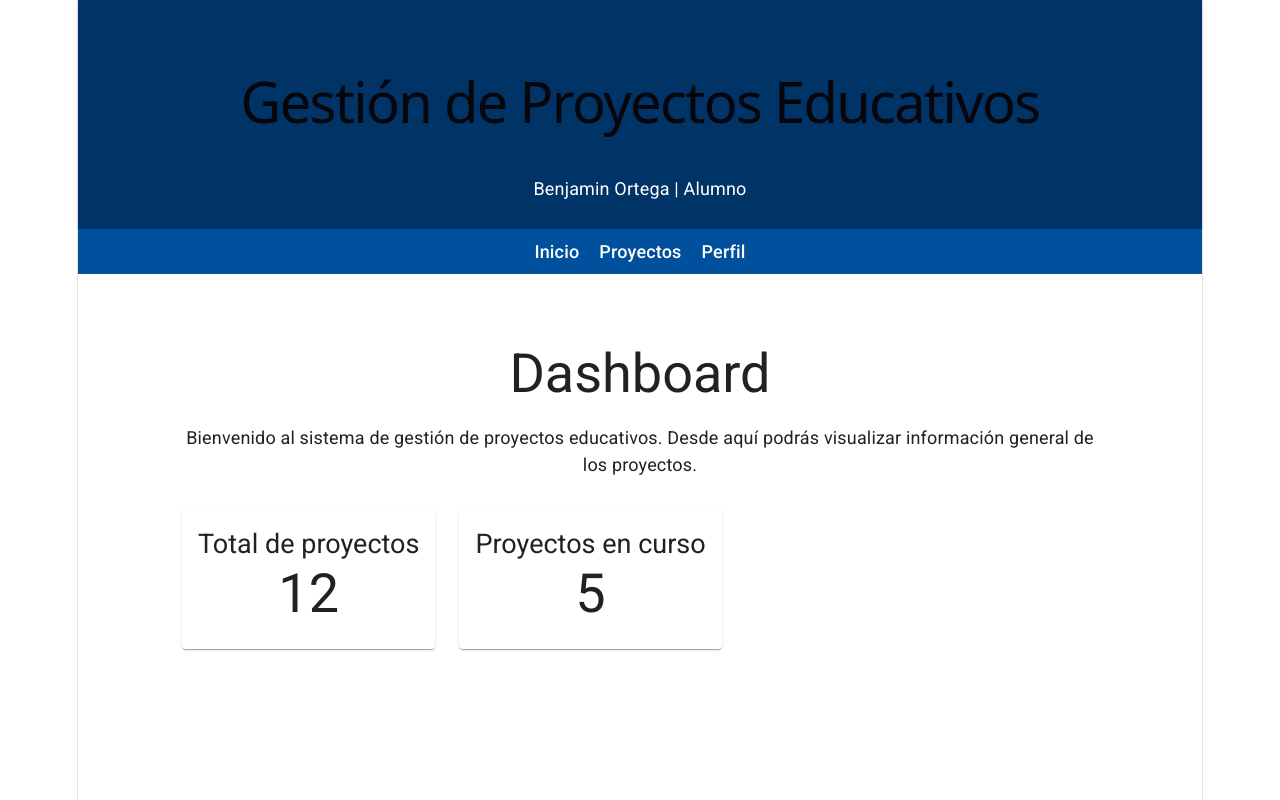
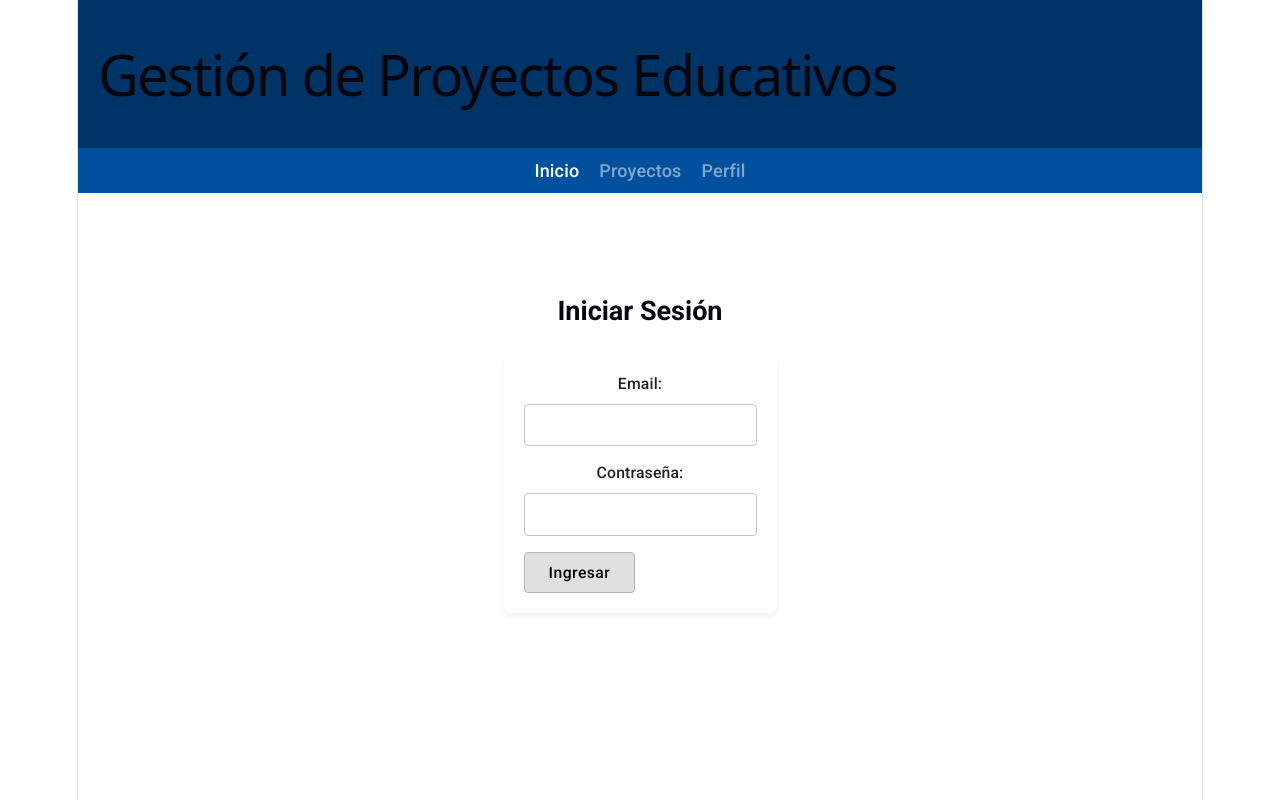
Before and after one commit to mmariotti08/pv_tp3_Grupo6, a React (Vite) app in the folder my-app/: page / in a window 1280 px wide. Shown: the top 800 px of the page. Built offline with nearby package versions, Linux system fonts and the light colour scheme.

Commit message:
Agregue Login, Logout, y corecciones  Marcos Saldaño

```diff
--- a/my-app/src/App.jsx
+++ b/my-app/src/App.jsx
@@ -1,4 +1,5 @@
-import { Routes, Route } from "react-router-dom";
+import { useContext } from "react";
+import { Routes, Route, Navigate } from "react-router-dom";
 import "./css/styles.css";
 import Header from "./components/Header";
 import Nav from "./components/Nav";
@@ -7,27 +8,45 @@ import DetalleProyecto from "./views/DetalleProyecto";
 import Footer from "./components/Footer";
 import Dashboard from "./views/Dashboard";
 import PerfilUsuario from "./views/PerfilUsuario";
-import { UsuarioProvider } from "./context/UsuarioContext";
+import { UsuarioContext, UsuarioProvider } from "./context/UsuarioContext";
 
-const App = () => {
+const AppContenido = () => {
+    const { usuario } = useContext(UsuarioContext);
+
     return (
-        <UsuarioProvider>
         <>
-            <Header/>
+            <Header />
             <Nav />
 
             <main>
                 <Routes>
                     <Route path="/" element={<Dashboard />} />
                     <Route path="/dashboard" element={<Dashboard />} />
-                    <Route path="/proyectos" element={<ListaProyectos />} />
-                    <Route path="/proyectos/:id" element={<DetalleProyecto />} />
-                    <Route path="/perfil" element={<PerfilUsuario />} />
+
+                    <Route
+                        path="/proyectos"
+                        element={usuario ? <ListaProyectos /> : <Navigate to="/" />}
+                    />
+                    <Route
+                        path="/proyectos/:id"
+                        element={usuario ? <DetalleProyecto /> : <Navigate to="/" />}
+                    />
+                    <Route
+                        path="/perfil"
+                        element={usuario ? <PerfilUsuario /> : <Navigate to="/" />}
+                    />
                 </Routes>
             </main>
 
             <Footer />
         </>
+    );
+};
+
+const App = () => {
+    return (
+        <UsuarioProvider>
+            <AppContenido />
         </UsuarioProvider>
     );
 };
--- a/my-app/src/components/Header.jsx
+++ b/my-app/src/components/Header.jsx
@@ -1,17 +1,42 @@
 import { useContext } from "react";
 import { UsuarioContext } from "../context/UsuarioContext";
+import LogoutIcon from '@mui/icons-material/Logout';
 
 const Header = () => {
+    const { usuario, cerrarSesion } = useContext(UsuarioContext);
 
-    const { usuario } = useContext(UsuarioContext);
     return (
-        <header>
+        <header style={{ display: "flex", justifyContent: "space-between", alignItems: "center", padding: "0 20px" }}>
             <h1>Gestión de Proyectos Educativos</h1>
 
-            <div>
-                {usuario.nombre} | {usuario.rol}
-            </div>
+            {usuario && (
+                <div style={{ display: "flex", alignItems: "center", gap: "15px" }}>
+                    <div style={{ textAlign: "right" }}>
+                        <span style={{ fontWeight: "bold", display: "block" }}>{usuario.nombre}</span>
+                        <small style={{ color: "#666", display: "block", textAlign: "right" }}>{usuario.rol}</small>
+                    </div>
+                    <button
+                        onClick={cerrarSesion}
+                        style={{
+                            backgroundColor: "#d32f2f",
+                            color: "white",
+                            border: "none",
+                            padding: "6px 12px",
+                            borderRadius: "4px",
+                            cursor: "pointer",
+                            fontWeight: "bold",
+                            display: "flex",
+                            alignItems: "center",
+                            gap: "5px"
+                        }}
+                    >
+                        <LogoutIcon style={{ fontSize: "18px" }} />
+                        Salir
+                    </button>
+                </div>
+            )}
         </header>
     );
 };
+
 export default Header;
--- a/my-app/src/components/Nav.jsx
+++ b/my-app/src/components/Nav.jsx
@@ -1,6 +1,16 @@
+import { useContext } from "react";
 import { NavLink } from "react-router-dom";
+import { UsuarioContext } from "../context/UsuarioContext";
 
 const Nav = () => {
+    const { usuario } = useContext(UsuarioContext);
+
+    const estiloEnlaceBloqueado = {
+        pointerEvents: "none",
+        opacity: 0.5,
+        cursor: "not-allowed"
+    };
+
     return (
         <nav>
             <ul>
@@ -9,11 +19,21 @@ const Nav = () => {
                 </li>
 
                 <li>
-                    <NavLink to="/proyectos">Proyectos</NavLink>
+                    <NavLink
+                        to="/proyectos"
+                        style={!usuario ? estiloEnlaceBloqueado : undefined}
+                    >
+                        Proyectos
+                    </NavLink>
                 </li>
 
                 <li>
-                    <NavLink to="/perfil">Perfil</NavLink>
+                    <NavLink
+                        to="/perfil"
+                        style={!usuario ? estiloEnlaceBloqueado : undefined}
+                    >
+                        Perfil
+                    </NavLink>
                 </li>
             </ul>
         </nav>
--- a/my-app/src/context/UsuarioContext.jsx
+++ b/my-app/src/context/UsuarioContext.jsx
@@ -1,25 +1,53 @@
-import { createContext, useState, useEffect } from "react";
+import { createContext, useState, useEffect } from 'react';
 
 export const UsuarioContext = createContext();
 
 export const UsuarioProvider = ({ children }) => {
-    const [usuario, setUsuario] = useState({
-        nombre: "Benjamin Ortega",
-        dni: "12345678",
-        rol: "Alumno",
-        institucion: "Facultad de Ingeniería - UNJU"
-    });
+
+    const obtenerUsuarioInicial = () => {
+        const usuarioGuardado = localStorage.getItem("usuarioPerfil");
+        if (usuarioGuardado) {
+            return JSON.parse(usuarioGuardado);
+        }
+        return null;
+    };
+
+    const [usuario, setUsuario] = useState(obtenerUsuarioInicial);
+
+    useEffect(() => {
+        if (usuario) {
+            localStorage.setItem("usuarioPerfil", JSON.stringify(usuario));
+        } else {
+            localStorage.removeItem("usuarioPerfil");
+        }
+    }, [usuario]);
+
+    const iniciarSesion = (email, password) => {
+        if (email === "benjamin@gmail.com" && password === "12345") {
+            setUsuario({
+                nombre: "Benjamin Ortega",
+                dni: "12345678",
+                rol: "Alumno",
+                institucion: "UNJu"
+            });
+            return true;
+        }
+        return false;
+    };
+
+    const cerrarSesion = () => {
+        setUsuario(null);
+    };
 
     const actualizarPerfil = (nuevosDatos) => {
-        setUsuario(nuevosDatos);
+        setUsuario((estadoAnterior) => ({
+            ...estadoAnterior,
+            ...nuevosDatos
+        }));
     };
 
-    useEffect(() => {
-        localStorage.setItem("usuario_session", JSON.stringify(usuario));
-    }, [usuario]);
-
     return (
-        <UsuarioContext.Provider value={{ usuario, actualizarPerfil }}>
+        <UsuarioContext.Provider value={{ usuario, iniciarSesion, cerrarSesion, actualizarPerfil }}>
             {children}
         </UsuarioContext.Provider>
     );
--- a/my-app/src/views/Dashboard.jsx
+++ b/my-app/src/views/Dashboard.jsx
@@ -1,13 +1,79 @@
-import {
-    Container,
-    Typography,
-    Box,
-    Card,
-    CardContent,
-    Grid
-} from "@mui/material";
+import { useState, useContext } from "react";
+import { UsuarioContext } from "../context/UsuarioContext";
+import { Container, Typography, Box, Card, CardContent, Grid, TextField, Button, Alert, Paper } from "@mui/material";
 
 const Dashboard = () => {
+    const { usuario, iniciarSesion } = useContext(UsuarioContext);
+    const [email, setEmail] = useState("");
+    const [password, setPassword] = useState("");
+    const [error, setError] = useState(false);
+
+    const manejarEnvio = (e) => {
+        e.preventDefault();
+        const exito = iniciarSesion(email, password);
+        if (!exito) {
+            setError(true);
+        } else {
+            setError(false);
+        }
+    };
+
+    if (!usuario) {
+        return (
+            <Container maxWidth="xs" sx={{ mt: 8 }}>
+                <Paper elevation={0} sx={{ p: 0 }}>
+                    <Typography variant="h5" component="h2" gutterBottom sx={{ fontWeight: "bold", mb: 3 }}>
+                        Iniciar Sesión
+                    </Typography>
+
+                    {error && (
+                        <Alert severity="error" variant="filled" sx={{ mb: 2, bgcolor: "#f44336", color: "white" }}>
+                            Usuario o contraseña incorrecto
+                        </Alert>
+                    )}
+
+                    <Box component="form" onSubmit={manejarEnvio} sx={{ display: "flex", flexDirection: "column", gap: 2 }}>
+                        <Typography variant="body2" sx={{ mb: -1, fontWeight: "500" }}>Email:</Typography>
+                        <TextField
+                            type="email"
+                            variant="outlined"
+                            fullWidth
+                            required
+                            value={email}
+                            onChange={(e) => setEmail(e.target.value)}
+                            size="small"
+                        />
+                        <Typography variant="body2" sx={{ mb: -1, fontWeight: "500" }}>Contraseña:</Typography>
+                        <TextField
+                            type="password"
+                            variant="outlined"
+                            fullWidth
+                            required
+                            value={password}
+                            onChange={(e) => setPassword(e.target.value)}
+                            size="small"
+                        />
+                        <Button
+                            type="submit"
+                            variant="contained"
+                            sx={{
+                                alignSelf: "flex-start",
+                                px: 3,
+                                bgcolor: "#e0e0e0",
+                                color: "black",
+                                boxShadow: "none",
+                                border: "1px solid #b5b5b5",
+                                "&:hover": { bgcolor: "#d5d5d5", boxShadow: "none" },
+                                textTransform: "none"
+                            }}
+                        >
+                            Ingresar
+                        </Button>
+                    </Box>
+                </Paper>
+            </Container>
+        );
+    }
 
     return (
         <Container sx={{ mt: 4 }}>
@@ -21,14 +87,12 @@ const Dashboard = () => {
             </Typography>
 
             <Grid container spacing={3}>
-
                 <Grid item xs={12} md={6}>
                     <Card>
                         <CardContent>
                             <Typography variant="h5">
                                 Total de proyectos
                             </Typography>
-
                             <Typography variant="h3">
                                 12
                             </Typography>
@@ -42,14 +106,12 @@ const Dashboard = () => {
                             <Typography variant="h5">
                                 Proyectos en curso
                             </Typography>
-
                             <Typography variant="h3">
                                 5
                             </Typography>
                         </CardContent>
                     </Card>
                 </Grid>
-
             </Grid>
         </Container>
     );
```
Also changed, not shown: my-app/src/views/Login.jsx (added, +77 -0 lines).
